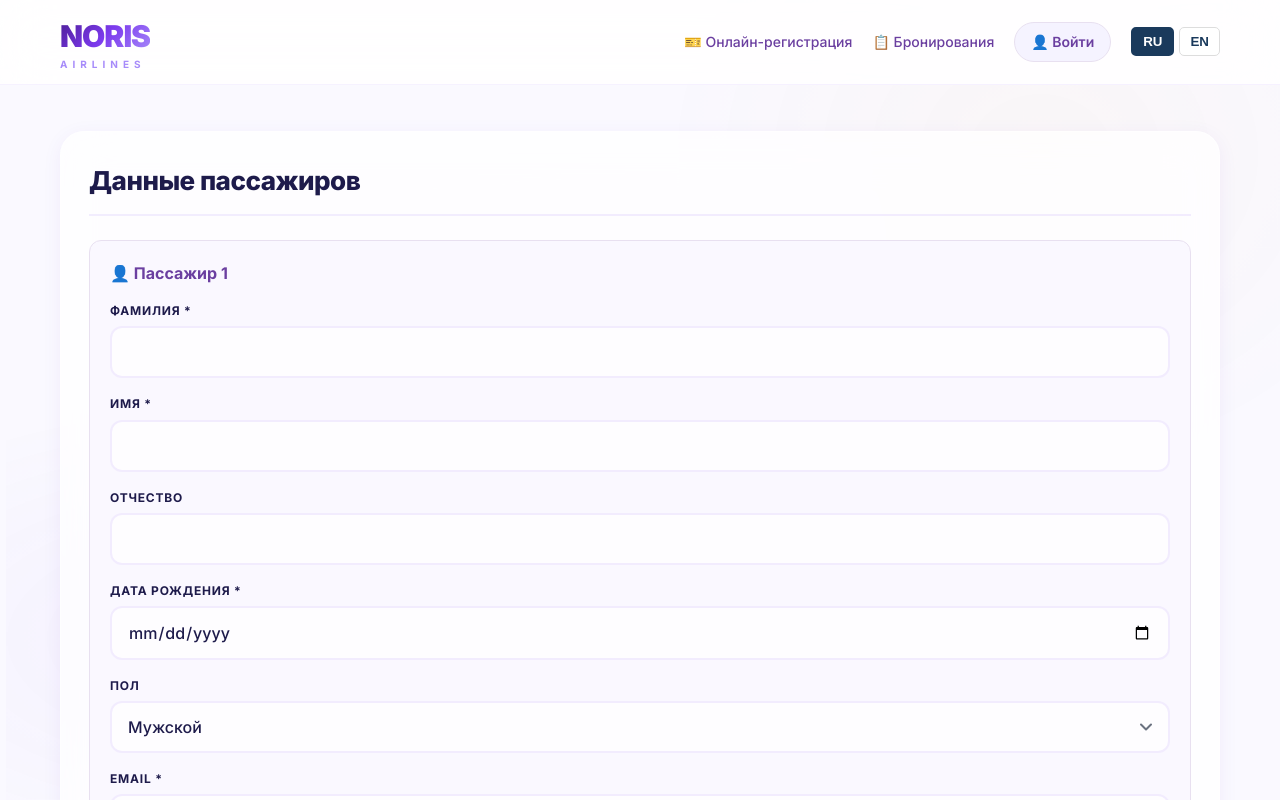
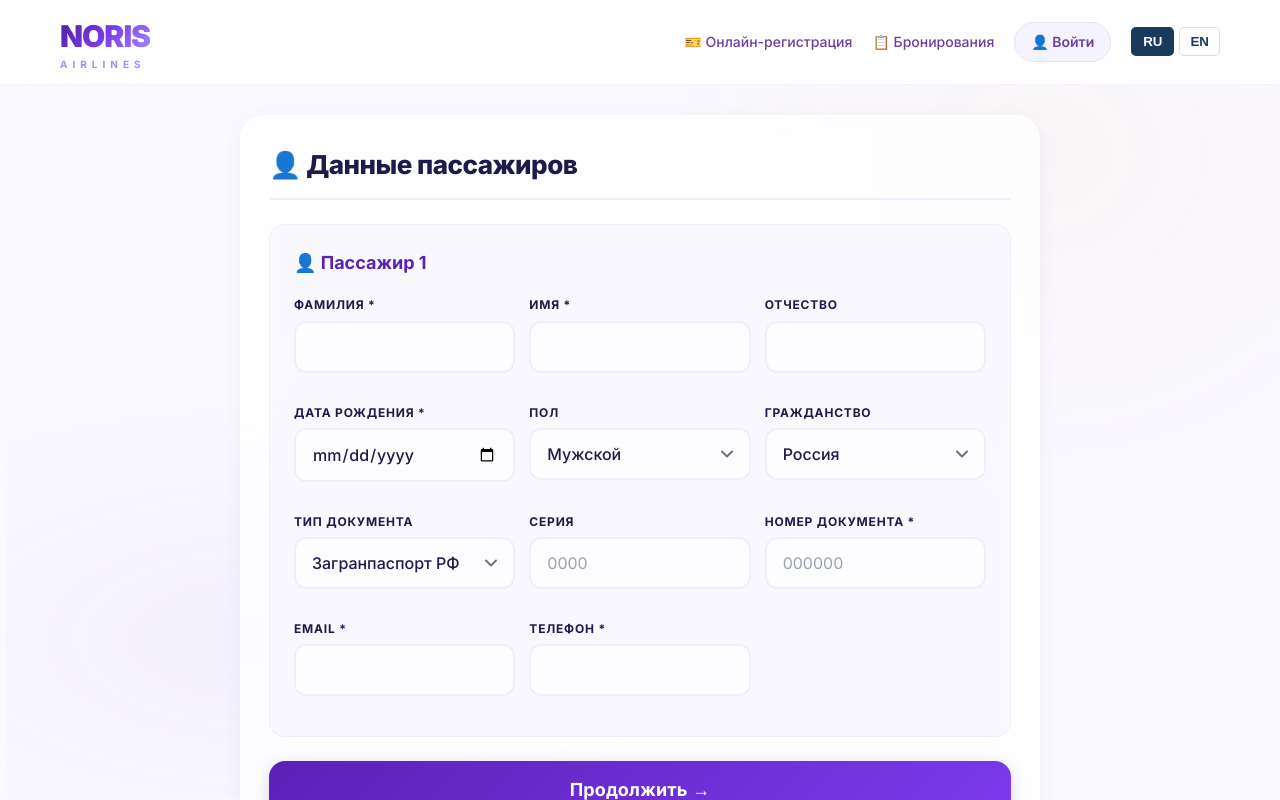
Before and after one commit to alexeysimashkin/noris-airlines, a Next.js app: page /passengers in a window 1280 px wide. Shown: the top 800 px of the page. Built offline with nearby package versions, Linux system fonts and the light colour scheme.

Commit message:
Update passengers.tsx

```diff
--- a/src/pages/passengers.tsx
+++ b/src/pages/passengers.tsx
@@ -10,6 +10,10 @@ interface PassengerData {
   gender: string
   email: string
   phone: string
+  documentType: string
+  documentSeries: string
+  documentNumber: string
+  citizenship: string
 }
 
 export default function Passengers() {
@@ -31,7 +35,11 @@ export default function Passengers() {
       birthDate: '',
       gender: 'male',
       email: '',
-      phone: ''
+      phone: '',
+      documentType: 'passport',
+      documentSeries: '',
+      documentNumber: '',
+      citizenship: 'Россия'
     }))
   )
 
@@ -42,11 +50,14 @@ export default function Passengers() {
   }
 
   const handleSubmit = () => {
-    // Проверяем, что все обязательные поля заполнены
     for (let i = 0; i < passengers.length; i++) {
       const p = passengers[i]
       if (!p.lastName || !p.firstName || !p.birthDate || !p.email || !p.phone) {
         alert(`Заполните все обязательные поля для пассажира ${i + 1}`)
+        return
+      }
+      if (!p.documentNumber) {
+        alert(`Укажите номер документа для пассажира ${i + 1}`)
         return
       }
     }
@@ -61,77 +72,99 @@ export default function Passengers() {
   }
 
   return (
-    <div className="card">
-      <h2 className="card-title">{t.passenger.title}</h2>
+    <div className="card" style={{ maxWidth: 800, margin: '0 auto' }}>
+      <h2 className="card-title">👤 Данные пассажиров</h2>
 
       {passengers.map((passenger, index) => (
         <div key={index} style={{
-          marginBottom: '25px',
-          padding: '20px',
-          background: '#faf8ff',
-          borderRadius: '12px',
-          border: '1px solid #e8e0f0'
+          marginBottom: 24,
+          padding: 24,
+          background: 'rgba(245, 243, 255, 0.5)',
+          borderRadius: 16,
+          border: '1px solid rgba(139, 92, 246, 0.08)'
         }}>
-          <h4 style={{ marginBottom: '15px', color: '#6b3fa0' }}>👤 Пассажир {index + 1}</h4>
+          <h4 style={{ marginBottom: 18, color: '#5b21b6', fontSize: 18, fontWeight: 700 }}>
+            👤 Пассажир {index + 1}
+          </h4>
 
-          <div className="grid grid-2">
+          <div style={{ display: 'grid', gap: 14, gridTemplateColumns: 'repeat(auto-fit, minmax(220px, 1fr))' }}>
             <div className="form-group">
-              <label className="form-label">{t.passenger.lastName} *</label>
-              <input type="text" className="form-input"
-                value={passenger.lastName}
-                onChange={e => updatePassenger(index, 'lastName', e.target.value)}
-                required />
+              <label className="form-label">Фамилия *</label>
+              <input type="text" className="form-input" value={passenger.lastName}
+                onChange={e => updatePassenger(index, 'lastName', e.target.value)} required />
             </div>
             <div className="form-group">
-              <label className="form-label">{t.passenger.firstName} *</label>
-              <input type="text" className="form-input"
-                value={passenger.firstName}
-                onChange={e => updatePassenger(index, 'firstName', e.target.value)}
-                required />
+              <label className="form-label">Имя *</label>
+              <input type="text" className="form-input" value={passenger.firstName}
+                onChange={e => updatePassenger(index, 'firstName', e.target.value)} required />
             </div>
             <div className="form-group">
-              <label className="form-label">{t.passenger.middleName}</label>
-              <input type="text" className="form-input"
-                value={passenger.middleName}
+              <label className="form-label">Отчество</label>
+              <input type="text" className="form-input" value={passenger.middleName}
                 onChange={e => updatePassenger(index, 'middleName', e.target.value)} />
             </div>
             <div className="form-group">
-              <label className="form-label">{t.passenger.birthDate} *</label>
-              <input type="date" className="form-input"
-                value={passenger.birthDate}
-                onChange={e => updatePassenger(index, 'birthDate', e.target.value)}
-                required />
+              <label className="form-label">Дата рождения *</label>
+              <input type="date" className="form-input" value={passenger.birthDate}
+                onChange={e => updatePassenger(index, 'birthDate', e.target.value)} required />
             </div>
             <div className="form-group">
-              <label className="form-label">{t.passenger.gender}</label>
-              <select className="form-select"
-                value={passenger.gender}
+              <label className="form-label">Пол</label>
+              <select className="form-select" value={passenger.gender}
                 onChange={e => updatePassenger(index, 'gender', e.target.value)}>
-                <option value="male">{t.passenger.male}</option>
-                <option value="female">{t.passenger.female}</option>
+                <option value="male">Мужской</option>
+                <option value="female">Женский</option>
               </select>
             </div>
             <div className="form-group">
-              <label className="form-label">{t.passenger.email} *</label>
-              <input type="email" className="form-input"
-                value={passenger.email}
-                onChange={e => updatePassenger(index, 'email', e.target.value)}
-                required />
+              <label className="form-label">Гражданство</label>
+              <select className="form-select" value={passenger.citizenship}
+                onChange={e => updatePassenger(index, 'citizenship', e.target.value)}>
+                <option>Россия</option><option>Беларусь</option><option>Казахстан</option>
+                <option>Узбекистан</option><option>Таджикистан</option><option>Киргизия</option>
+                <option>Армения</option><option>Грузия</option><option>Турция</option>
+                <option>ОАЭ</option><option>Египет</option><option>Китай</option>
+                <option>Вьетнам</option><option>Таиланд</option><option>Другое</option>
+              </select>
             </div>
             <div className="form-group">
-              <label className="form-label">{t.passenger.phone} *</label>
-              <input type="tel" className="form-input"
-                value={passenger.phone}
-                onChange={e => updatePassenger(index, 'phone', e.target.value)}
-                required />
+              <label className="form-label">Тип документа</label>
+              <select className="form-select" value={passenger.documentType}
+                onChange={e => updatePassenger(index, 'documentType', e.target.value)}>
+                <option value="passport">Загранпаспорт РФ</option>
+                <option value="internal">Паспорт РФ</option>
+                <option value="foreign">Иностранный паспорт</option>
+                <option value="birth">Свидетельство о рождении</option>
+              </select>
+            </div>
+            <div className="form-group">
+              <label className="form-label">Серия</label>
+              <input type="text" className="form-input" placeholder="0000" maxLength={4}
+                value={passenger.documentSeries}
+                onChange={e => updatePassenger(index, 'documentSeries', e.target.value)} />
+            </div>
+            <div className="form-group">
+              <label className="form-label">Номер документа *</label>
+              <input type="text" className="form-input" placeholder="000000" maxLength={10}
+                value={passenger.documentNumber}
+                onChange={e => updatePassenger(index, 'documentNumber', e.target.value)} required />
+            </div>
+            <div className="form-group">
+              <label className="form-label">Email *</label>
+              <input type="email" className="form-input" value={passenger.email}
+                onChange={e => updatePassenger(index, 'email', e.target.value)} required />
+            </div>
+            <div className="form-group">
+              <label className="form-label">Телефон *</label>
+              <input type="tel" className="form-input" value={passenger.phone}
+                onChange={e => updatePassenger(index, 'phone', e.target.value)} required />
             </div>
           </div>
         </div>
       ))}
 
-      <button className="btn btn-primary" style={{ width: '100%', fontSize: '18px', padding: '16px' }}
-        onClick={handleSubmit}>
-        {t.passenger.continue}
+      <button className="btn btn-primary btn-lg btn-block" onClick={handleSubmit}>
+        Продолжить →
       </button>
     </div>
   )
```
